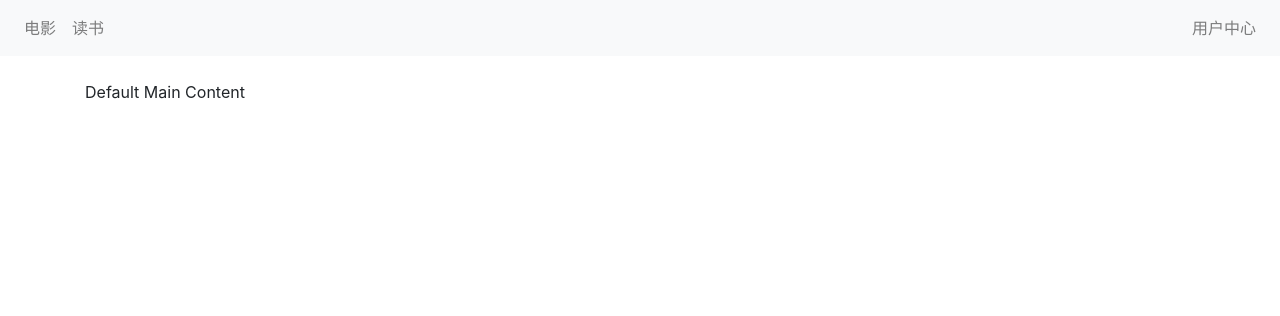
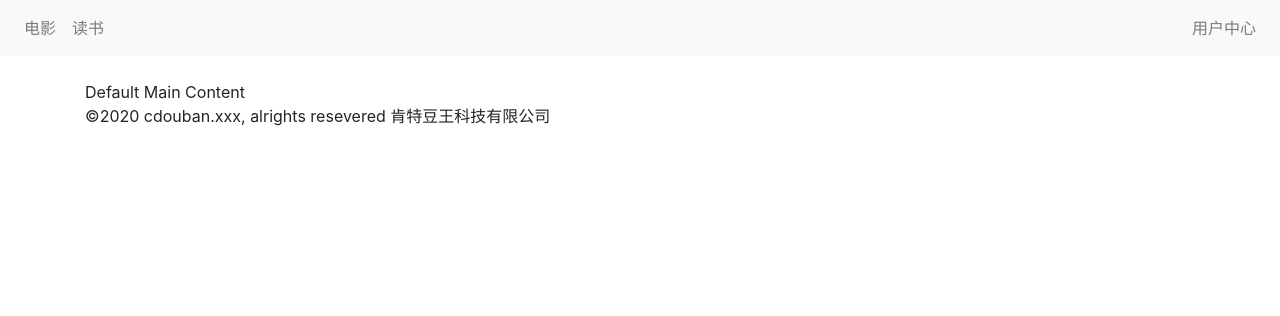
Before and after one commit to KmoreCorp/douban, a Django app: page /account/people/ in a window 1280 px wide. Shown: the top 316 px of the page. Run offline with Django 3.2, Linux system fonts and the light colour scheme.

Commit message:
minor change footer

```diff
--- a/cdouban/templates/base.html
+++ b/cdouban/templates/base.html
@@ -41,6 +41,8 @@
 
 	{% endblock pgscripts %}
 
-
+	<div class='container'>
+		&copy;2020 cdouban.xxx, alrights resevered 肯特豆王科技有限公司
+	</div>
 </footer>
 </html>
```
